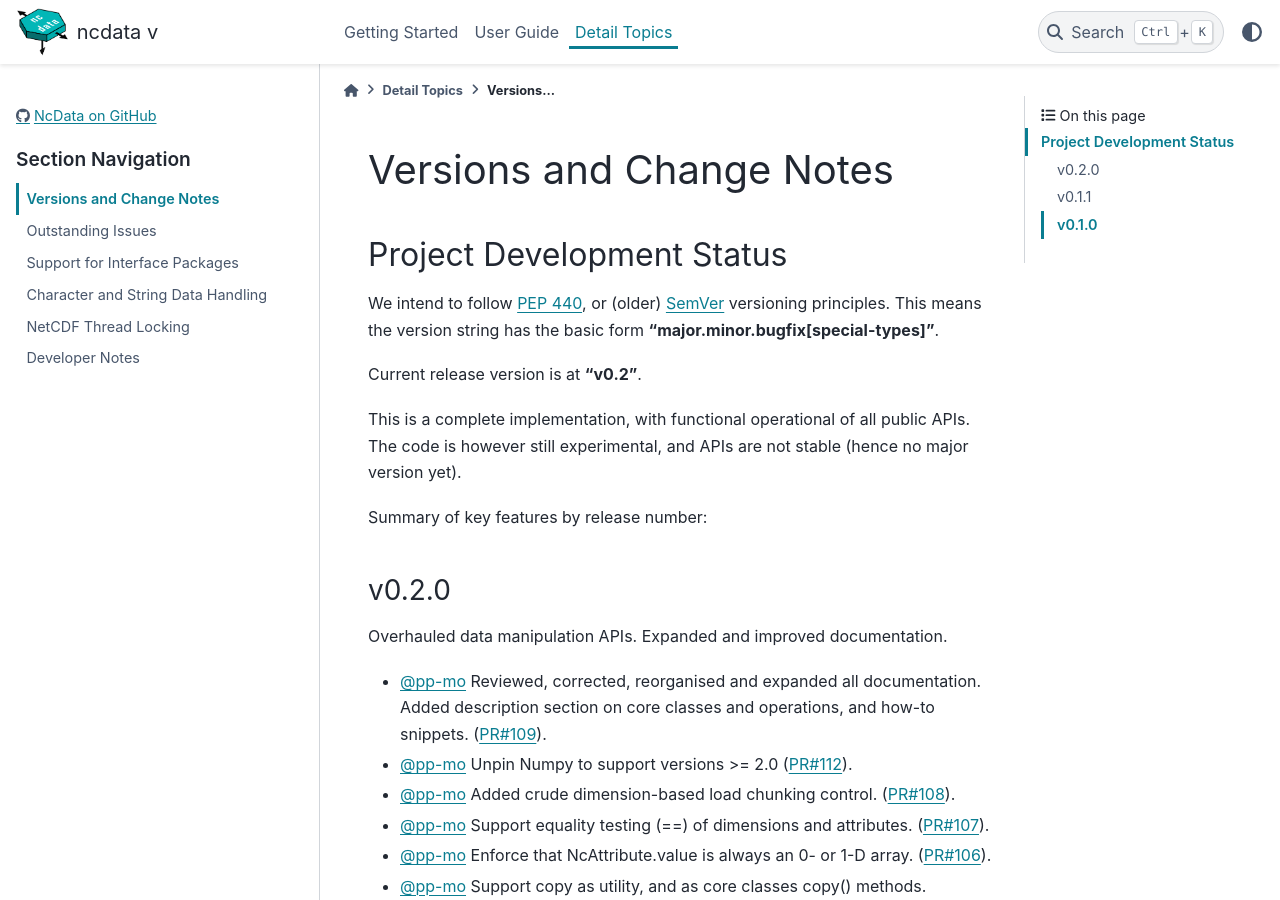
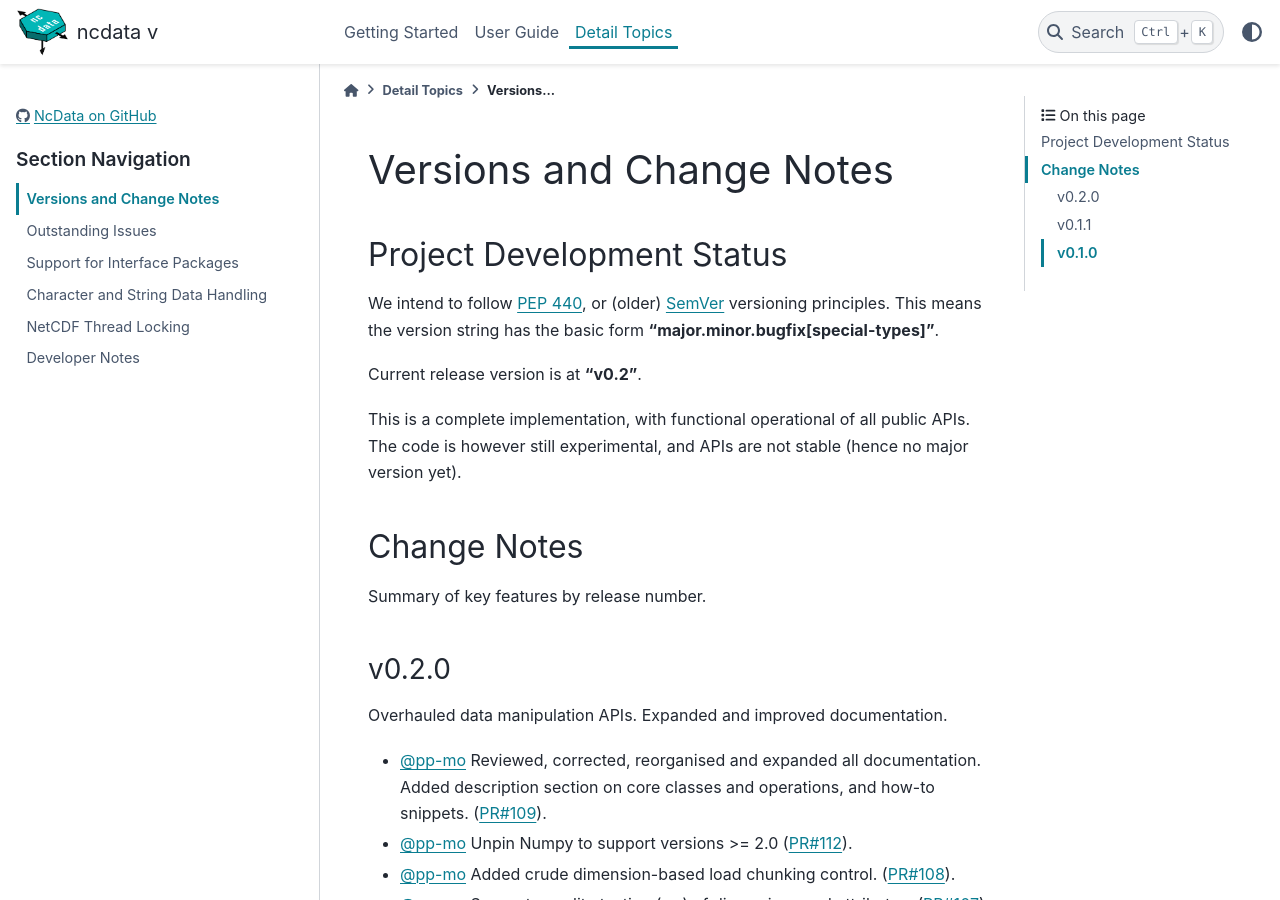
Before and after one commit to pp-mo/ncdata, a Sphinx documentation site: the page built from docs/change_log.rst, in a window 1280 px wide and 900 px high. Built offline with Sphinx 7.4.7 and the PyData theme 0.15.4, drawn with Linux system fonts in a browser that asks for light colours; pages that are not in the unit, such as notebooks, are missing from menus; the version number could not be read and is left out.

Commit message:
Fix some small docs problems.

```diff
--- a/docs/change_log.rst
+++ b/docs/change_log.rst
@@ -19,7 +19,9 @@ The code is however still experimental, and APIs are not stable
 
 .. _change_notes:
 
-Summary of key features by release number:
+Change Notes
+------------
+Summary of key features by release number.
 
 .. towncrier release notes start
 
--- a/docs/details/developer_notes.rst
+++ b/docs/details/developer_notes.rst
@@ -42,7 +42,7 @@ For a full docs-build:
 Release actions
 ---------------
 
-#. Update the :ref:`change_log` page in the details section
+#. Update the :ref:`change-log page <change_log>` in the details section
 
     #. ensure all major changes + PRs are referenced in the :ref:`change_notes` section.
 
--- a/docs/userdocs/user_guide/common_operations.rst
+++ b/docs/userdocs/user_guide/common_operations.rst
@@ -13,7 +13,7 @@ Most of these are hopefully "obvious" Pythonic methods of the container objects.
     The special ``.avals`` property of :class:`NcData` and :class:`NcVariable` also
     provides key common operations associated with ``.attributes``, notably ``rename`` and
     the ``del`` operator.  But not those needing NcAttribute objects -- so ``add`` and
-    ``addall` are not available.
+    ``addall`` are not available.
 
 
 Extract and Remove
```
